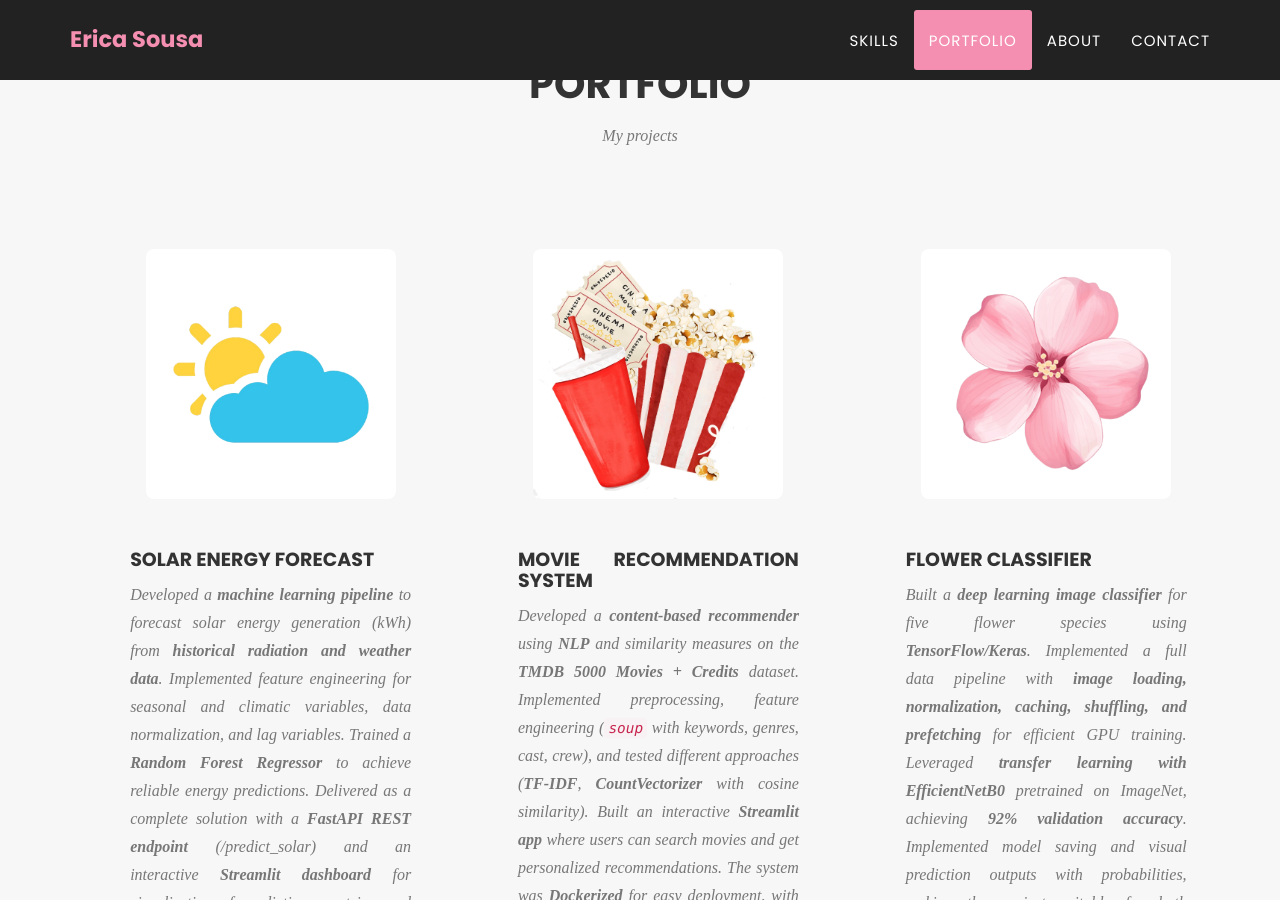
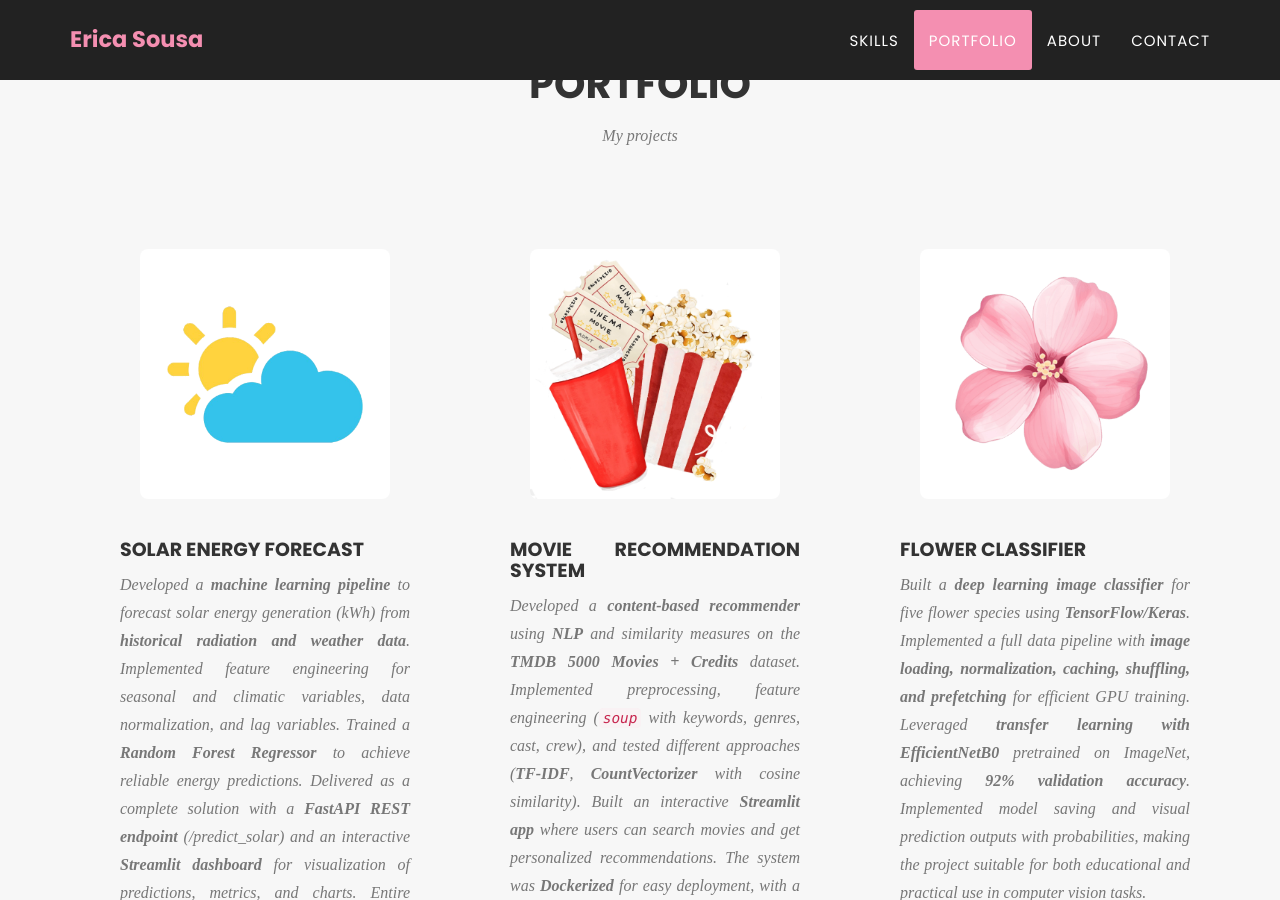
Before and after one commit to ericasousaa/EricaSousa, a Jekyll site: the page built from index.html, in a window 1280 px wide and 900 px high, scrolled down 2167 px. Built offline with Jekyll 4.4.1, drawn with Linux system fonts in a browser that asks for light colours; some web fonts are replaced.

Commit message:
Update agency.css

```diff
--- a/_includes/css/agency.css
+++ b/_includes/css/agency.css
@@ -409,7 +409,7 @@ section h3.section-subheading {
     height: 250px;      /* altura fixa */
     object-fit: contain; /* mantém proporção sem cortar */
     display: block;
-    margin: 0 auto 20px auto;  /* centraliza + espaço abaixo da imagem */
+    margin: 0 auto 10px auto;  /* centraliza + espaço abaixo da imagem */
     background-color: #fff;    /* fundo branco se sobrar espaço */
     border-radius: 8px;        /* cantos arredondados */
 }
@@ -449,7 +449,7 @@ section h3.section-subheading {
 /* Cada card ocupa ~30% (3 por linha em telas grandes) */
 #portfolio .portfolio-item {
     flex: 1 1 30%;
-    max-width: 30%;
+    max-width: 50%;
     margin: 0;
     box-sizing: border-box;
 }
```
